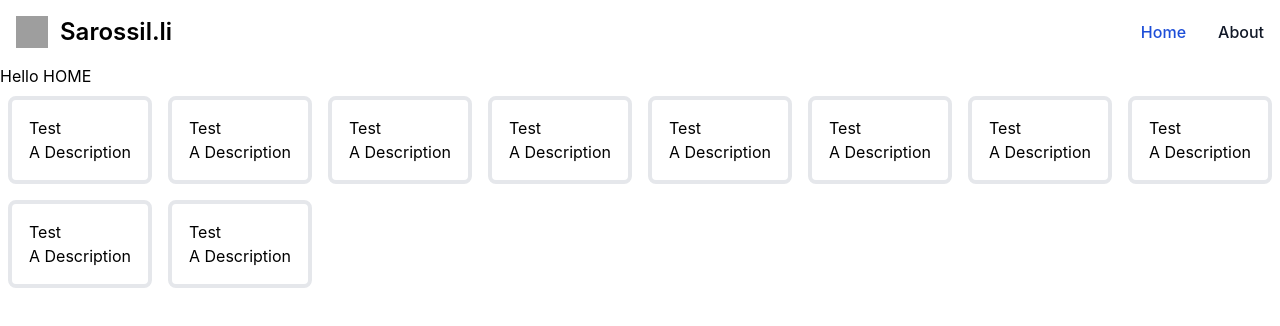
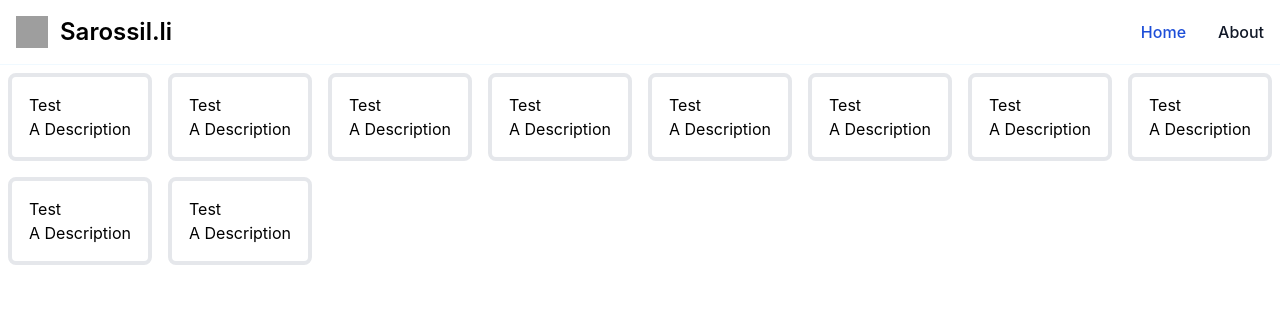
Before and after one commit to sarossilli/srossilli, a React (Create React App) app: page / in a window 1280 px wide. Shown: the top 326 px of the page. Built offline with nearby package versions, Linux system fonts and the light colour scheme; grey boxes are pictures that could not be loaded.

Commit message:
Fix: fill background color on whole page

```diff
--- a/public/index.html
+++ b/public/index.html
@@ -4,7 +4,7 @@
     <meta charset="utf-8" />
     <link rel="icon" href="%PUBLIC_URL%/favicon.ico" />
     <meta name="viewport" content="width=device-width, initial-scale=1" />
-    <meta name="theme-color" content="#000000" />
+    <meta name="theme-color" content="#111827" />
     <meta
       name="description"
       content="Web site created using create-react-app"
@@ -24,7 +24,7 @@
       work correctly both with client-side routing and a non-root public URL.
       Learn how to configure a non-root public URL by running `npm run build`.
     -->
-    <title>React App</title>
+    <title>Sarossilli - Sam Rossilli</title>
   </head>
   <body>
     <noscript>You need to enable JavaScript to run this app.</noscript>
--- a/src/components/Navbar/Navbar.tsx
+++ b/src/components/Navbar/Navbar.tsx
@@ -24,7 +24,7 @@ function Navbar() {
 
     return (
         <>
-            <nav className="bg-white border-gray-200 dark:bg-gray-900">
+            <nav className="backdrop-blur-lg border-solid border-b border-sky-50">
                 <div className="max-w-screen-xl flex flex-wrap items-center justify-between mx-auto p-4">
                     <a href="" className="flex items-center space-x-3 rtl:space-x-reverse">
                         <picture  className="h-8 w-8">
--- a/src/index.tsx
+++ b/src/index.tsx
@@ -22,7 +22,9 @@ const router = createBrowserRouter(
 
 root.render(
   <React.StrictMode>
-    <RouterProvider router={router} />
+    <div className='h-screen overflow-auto dark:bg-gray-900 bg-gray-200 dark:text-slate-200 bg-white dark:bg-slate-900'>
+      <RouterProvider router={router} />
+    </div >
   </React.StrictMode>
 );
 
--- a/src/pages/Home.tsx
+++ b/src/pages/Home.tsx
@@ -5,7 +5,6 @@ import PostList from '../components/Posts/PostList';
 function Home() {
     return (
         <div className="Home">
-            <h1>Hello HOME</h1>
             <PostList />
         </div>
     )
```
